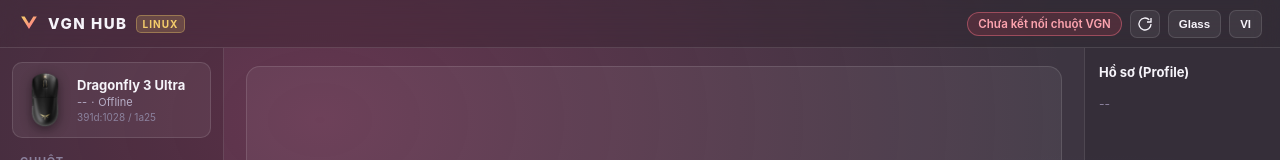
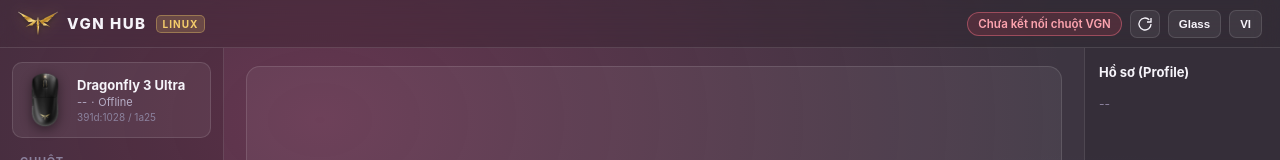
Before and after one commit to hoangtl2/vgn-hub-linux, a plain HTML site: page vgn_hub/web/index.html in a window 1280 px wide. Shown: the top 160 px of the page. Drawn offline with Linux system fonts and the light colour scheme.

Commit message:
style(ui): replace V brand icon with metallic gold VGN dragonfly SVG

```diff
--- a/vgn_hub/web/index.html
+++ b/vgn_hub/web/index.html
@@ -18,14 +18,27 @@
     <header class="topbar">
       <div class="brand">
         <div class="brand-logo" aria-hidden="true">
-          <svg viewBox="0 0 28 28" width="22" height="22">
-            <path d="M4 7 L14 23 L24 7 L19.5 7 L14 16 L8.5 7 Z" fill="url(#vgnGrad)"/>
+          <svg viewBox="0 0 180 104" width="40" height="23" xmlns="http://www.w3.org/2000/svg">
             <defs>
-              <linearGradient id="vgnGrad" x1="0" y1="0" x2="1" y2="1">
-                <stop offset="0%" stop-color="#f7d06b"/>
-                <stop offset="100%" stop-color="#ff6b8b"/>
+              <linearGradient id="vgnGoldFill" x1="12%" y1="0%" x2="88%" y2="100%">
+                <stop offset="0%" stop-color="#fff4c4"/>
+                <stop offset="22%" stop-color="#f3cf68"/>
+                <stop offset="45%" stop-color="#b88224"/>
+                <stop offset="66%" stop-color="#fce392"/>
+                <stop offset="86%" stop-color="#cfa03b"/>
+                <stop offset="100%" stop-color="#8f5e14"/>
+              </linearGradient>
+              <linearGradient id="vgnGoldRim" x1="0%" y1="0%" x2="0%" y2="100%">
+                <stop offset="0%" stop-color="#fff8dc" stop-opacity="0.72"/>
+                <stop offset="50%" stop-color="#f0c85c" stop-opacity="0.28"/>
+                <stop offset="100%" stop-color="#8c5a12" stop-opacity="0.45"/>
               </linearGradient>
             </defs>
+            <g fill="url(#vgnGoldFill)" stroke="url(#vgnGoldRim)" stroke-width="1.1" stroke-linejoin="miter">
+              <polygon points="0,0 59.9,27.9 63.6,32.4 79.8,38.4 84.6,34.5 83.5,40 69.9,56.8 70.1,51.2 65.4,60.6 49.7,61.2 34.4,67.9 67.6,43.9 47.4,45.3 28.5,27.6 43.9,30.5 23.2,22 15.2,11.8"/>
+              <polygon points="180,0 120.1,27.9 116.4,32.4 100.2,38.4 95.4,34.5 96.5,40 110.1,56.8 109.9,51.2 114.6,60.6 130.3,61.2 145.6,67.9 112.4,43.9 132.6,45.3 151.5,27.6 136.1,30.5 156.8,22 164.8,11.8"/>
+              <polygon points="90,24 95.8,51.8 92.4,63.4 95.4,60.6 90,104 84.6,60.6 87.6,63.4 84.2,51.8"/>
+            </g>
           </svg>
         </div>
         <span class="brand-name">VGN HUB</span>
--- a/vgn_hub/web/style.css
+++ b/vgn_hub/web/style.css
@@ -96,7 +96,20 @@ body.theme-solid .bg-ambient {
 .brand {
   display: flex;
   align-items: center;
-  gap: 8px;
+  gap: 9px;
+}
+
+.brand-logo {
+  display: inline-flex;
+  align-items: center;
+  justify-content: center;
+  flex-shrink: 0;
+}
+
+.brand-logo svg {
+  display: block;
+  overflow: visible;
+  filter: drop-shadow(0 0 6px rgba(245, 205, 107, 0.34)) drop-shadow(0 1px 2px rgba(0, 0, 0, 0.6));
 }
 
 .brand-name {
```
